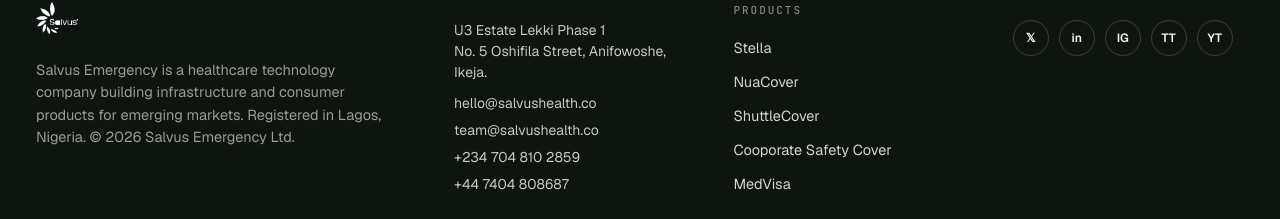
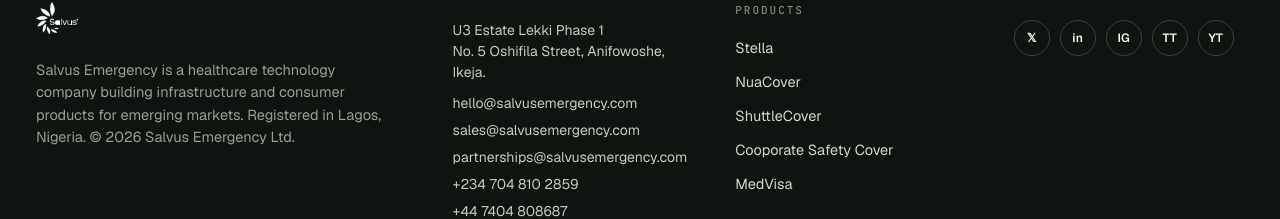
Before and after one commit to techmulan1/salvusemergency, a plain HTML site: page index.html in a window 1280 px wide. Shown: the part 7976-8195 px from the top of the page. Drawn offline with nearby package versions, Linux system fonts and the light colour scheme.

Commit message:
added mails

```diff
--- a/index.html
+++ b/index.html
@@ -111,7 +111,7 @@
         <span class="logo-mark"><em>African Workforce Summit</em></span>
         <span class="logo-mark">Health Emergency Initiative</span>
         <span class="logo-mark"> Duchess International Hospital</span>
-                <span class="logo-mark"><em> Flying Doctors Nigeria </em></span>
+        <span class="logo-mark"><em> Flying Doctors Nigeria </em></span>
 
       </div>
     </div>
@@ -519,7 +519,7 @@
       <p>Whether you're a hospital, a developer, an insurer, a ministry of health or a patient, we'd love to hear
         from you.</p>
       <div class="actions">
-        <a href="mailto:hello@salvushealth.co?subject=Hello%20from%20the%20website" class="btn btn-primary">Talk to our
+        <a href="mailto:sales@salvusemergency.com" class="btn btn-primary">Talk to our
           team →</a>
         <!-- <a href="https://api.salvushealth.co/" target="_blank" rel="noopener noreferrer" class="btn btn-ghost">Read the
           docs</a> -->
@@ -546,8 +546,9 @@
 
         <div class="footer-contact">
           <p class="address">U3 Estate Lekki Phase 1 <br> No. 5 Oshifila Street, Anifowoshe, Ikeja.</p>
-          <a href="mailto:sales@salvusemergency.com">hello@salvushealth.co</a>
-          <a href="mailto:partnerships@salvusemergency.com">team@salvushealth.co</a>
+          <a href="mailto:hello@salvusemergency.com">hello@salvusemergency.com</a>
+          <a href="mailto:sales@salvusemergency.com">sales@salvusemergency.com</a>
+          <a href="mailto:partnerships@salvusemergency.com">partnerships@salvusemergency.com</a>
           <a href="tel:+2347048102859">+234 704 810 2859</a>
           <a href="tel:+447404808687">+44 7404 808687</a>
         </div>
@@ -613,6 +614,21 @@
     </div>
   </footer>
 
+
+  <!--Start of Tawk.to Script-->
+  <script type="text/javascript">
+    var Tawk_API = Tawk_API || {}, Tawk_LoadStart = new Date();
+    (function () {
+      var s1 = document.createElement("script"), s0 = document.getElementsByTagName("script")[0];
+      s1.async = true;
+      s1.src = 'https://embed.tawk.to/6ae1110a6c18cb34759d3616/1k5vil4l5';
+      s1.charset = 'UTF-8';
+      s1.setAttribute('crossorigin', '*');
+      s0.parentNode.insertBefore(s1, s0);
+    })();
+  </script>
+  <!--End of Tawk.to Script-->
+
 </body>
 
 </html>
```
